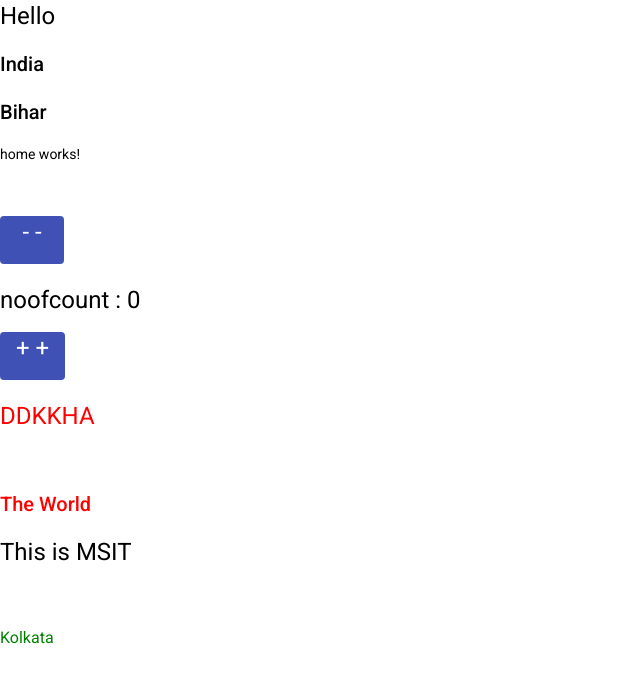
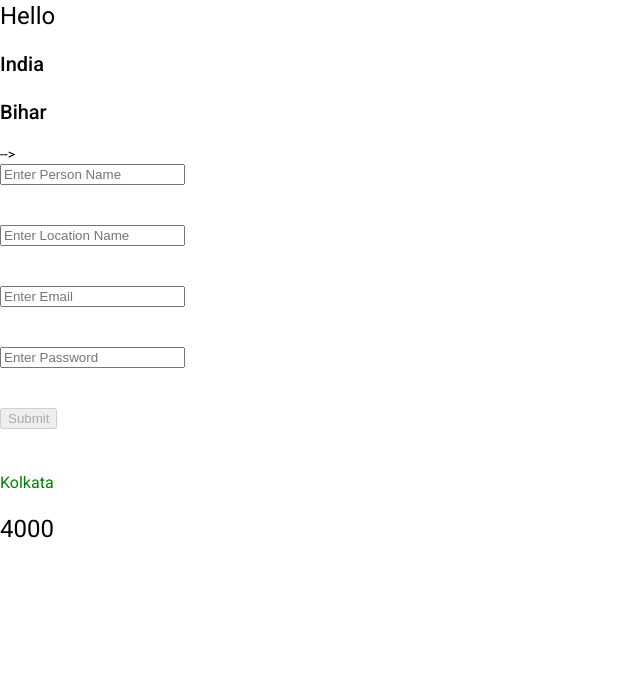
Before and after one commit to Arkajit19/kolkata, an Angular app: page / in a window 1280 px wide. Shown: the top 682 px of the page, without its empty margins (0-640 px from the left). Built offline with nearby package versions, Linux system fonts and the light colour scheme.

Commit message:
todays changes

```diff
--- a/src/app/app.component.html
+++ b/src/app/app.component.html
@@ -3,3 +3,4 @@
 <h2>Bihar</h2>
 <app-home></app-home><br><br>
 <h3 class="mop">Kolkata</h3>
+<h1>{{20 | hami : 200}}</h1>
--- a/src/app/app.module.ts
+++ b/src/app/app.module.ts
@@ -5,9 +5,11 @@ import { AppRoutingModule } from './app-routing.module';
 import { AppComponent } from './app.component';
 import {UserauthModule} from './userauth/userauth.module';
 import { BrowserAnimationsModule } from '@angular/platform-browser/animations';
+import { HamiPipe } from './mypipes/hami.pipe';
 @NgModule({
   declarations: [
-    AppComponent
+    AppComponent,
+    HamiPipe
   ],
   imports: [
     BrowserModule,
--- /dev/null
+++ b/src/app/mypipes/hami.pipe.ts
@@ -0,0 +1,13 @@
+import { Pipe, PipeTransform } from '@angular/core';
+
+@Pipe({
+  name: 'hami'
+})
+export class HamiPipe implements PipeTransform {
+
+  transform(value: number, ...args: number[]): unknown {
+    const[x]=args
+    return value*x;
+  }
+
+}
--- a/src/app/userauth/home/home.component.html
+++ b/src/app/userauth/home/home.component.html
@@ -1,16 +1,63 @@
-<p>home works!</p><br><br>
+<!-- <p>home works!</p><br><br>
 
    <button mat-flat-button color="primary" (click)="counter('minus')"><h1>- -</h1></button><br><br>
    <h1>noofcount : {{count}}</h1>
    <button mat-flat-button color="primary" (click)="counter('add')"><h1>+ +</h1></button><br><br>
    <h1 class="kot">{{school}}</h1>
 <br><br>
-   <h2 class="kot">The World</h2>
+   <h2 class="kot">The World</h2> -->
 
-   <h1 *ngIf="college=='MSIT'; then emptbuck else fullbuck"></h1>
+   <!-- <h1 *ngIf="college=='MSIT'; then emptbuck else fullbuck"></h1>
    <ng-template #emptbuck>
       <h1>This is MSIT</h1>
    </ng-template>
    <ng-template #fullbuck>
       <h1>This is not MSIT</h1>
    </ng-template>
+   <ng-template [ngIf]="color==='Red'">
+      <h1 style="color:red">This is Red</h1>
+   </ng-template>
+   <ng-template [ngIf]="color==='Green'">
+      <h1 style="color:green">This is Green</h1>
+   </ng-template>
+   <ng-template [ngIf]="color==='Blue'">
+      <h1 style="color:blue">This is Blue</h1>
+   </ng-template> -->
+   <!-- <div [ngSwitch]="color">
+      <h1 *ngSwitchCase="'Red'" style="color:red;">This is Red</h1>
+      <h1 *ngSwitchCase="'Green'" style="color:green;">This is Green</h1>
+      <h1 *ngSwitchCase="'Blue'" style="color:blue;">This is Blue</h1>
+      <h1 *ngSwitchCase="'Brown'" style="color:brown;">This is Brown</h1>
+      <h1 *ngSwitchDefault>Unknown Color</h1>
+   </div> -->
+   <!---<h2 *ngFor="let person of users" >Name is : {{person}}</h2>--->
+   <!-- <form #loginform="ngForm"(ngSubmit)=getvalue(loginform.value)>
+      <input type="text" name="fname" placeholder="Enter First Name" value="" ngModel>
+      <br><br>
+      <!-- <input type="password" name="psw" placeholder="Enter Password" value="" ngModel> -->
+      <!-- <input type="text" name="lname" placeholder="Enter Last Name" value="" ngModel>
+      <br><br>
+       <input type="text" name="loc" placeholder="Enter Location Name" value="" ngModel>
+       <br><br>
+      <button type="submit">Submit</button>
+   </form> -->
+   <!-- <br><br> --> -->
+   <form [formGroup]="regform" (ngSubmit)="Signupuser()">
+      <input type="text" name="pname" placeholder="Enter Person Name" formControlName="pname">
+      <br>
+      <span style="color:red;"*ngIf="pnamevalidator && pnamevalidator.invalid && pnamevalidator.touched">Please Enter name</span>
+      <br><br>
+       <input type="text" name="loc" placeholder="Enter Location Name" formControlName="loc">
+       <br>
+       <span style="color:red;"*ngIf="locvalidator && locvalidator.invalid && locvalidator.touched">Please Enter Location</span>
+       <br><br>
+         <input type="email" name="email" placeholder="Enter Email" formControlName="email">
+         <br>
+         <span style="color:red;"*ngIf="emailvalidator && emailvalidator.invalid && emailvalidator.touched ">Please Enter Valid Email</span>
+         <br><br>
+         <input type="password" name="psw" placeholder="Enter Password" formControlName="psw">
+         <br>
+          <span style="color:red;"*ngIf="pswvalidator && pswvalidator.invalid && pswvalidator.touched">Please Enter password with min 7 chars</span>
+         <br><br>
+      <button type="submit" [disabled]="regform.invalid">Submit</button>
+   </form>
--- a/src/app/userauth/home/home.component.ts
+++ b/src/app/userauth/home/home.component.ts
@@ -1,21 +1,47 @@
 import { Component, OnInit } from '@angular/core';
-
+import { FormControl, FormGroup, Validators } from '@angular/forms';
 @Component({
   selector: 'app-home',
   templateUrl: './home.component.html',
-  styleUrls: ['./home.component.css']
+  styleUrls: ['./home.component.css'],
 })
 export class HomeComponent implements OnInit {
+  constructor() {}
 
-  constructor() { }
-
-  ngOnInit(): void {
-  }
-  count = 0
+  ngOnInit(): void {}
+  count = 0;
   counter(type: string) {
-
     type === 'add' ? this.count++ : this.count--;
   }
-  school = "DDKKHA";
-  college = "MSIT";
+  school = 'DDKKHA';
+  college = 'MSIT';
+  color = 'xyz';
+  users = ['Bikash', 'Tarun', 'Mohan', 'Kamal', 'Sapna'];
+
+  getvalue(item: any) {
+    console.warn(item);
+  }
+
+  regform = new FormGroup({
+    pname: new FormControl('', [Validators.required]),
+    loc: new FormControl('', [Validators.required]),
+    email: new FormControl('', [Validators.required, Validators.pattern('[a-z A-Z]+$')]),
+    psw: new FormControl('', [Validators.required, Validators.minLength(7)]),
+  });
+
+  Signupuser() {
+    console.warn(this.regform.value);
+  }
+  get pnamevalidator() {
+    return this.regform.get('pname');
+  }
+  get locvalidator() {
+    return this.regform.get('loc');
+  }
+  get emailvalidator() {
+    return this.regform.get('email');
+  }
+  get pswvalidator() {
+    return this.regform.get('psw');
+  }
 }
```
Also changed, not shown: src/app/userauth/userauth.module.ts (+6 -2 lines), 1 other file (tests, documents, lock files or other folders).
